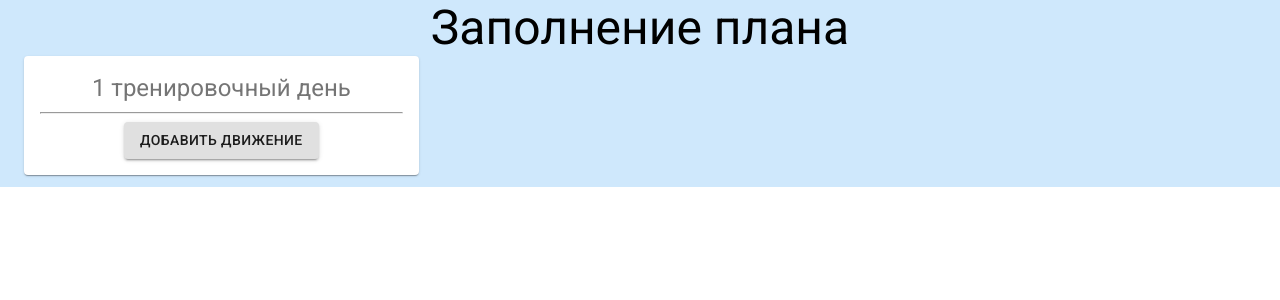
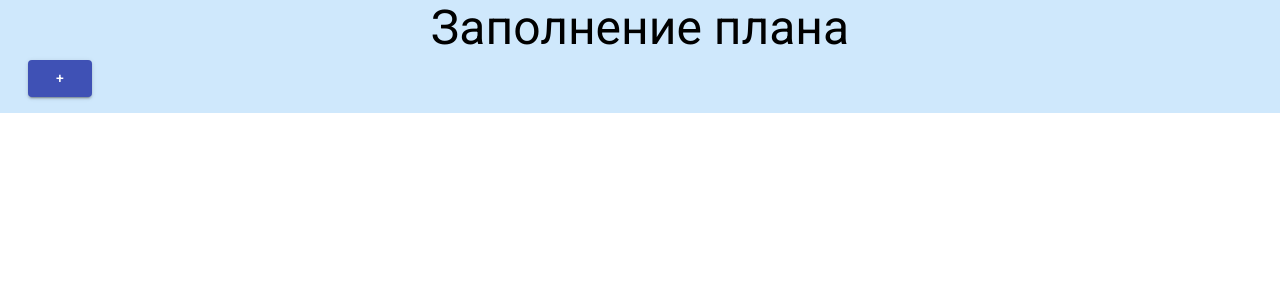
Before and after one commit to Exh8rder/plan, a React (Create React App) app: page / in a window 1280 px wide. Shown: the top 300 px of the page. Built offline with nearby package versions, Linux system fonts and the light colour scheme.

Commit message:
add PlanCreator features

```diff
--- a/package.json
+++ b/package.json
@@ -21,8 +21,7 @@
   },
   "eslintConfig": {
     "extends": [
-      "react-app",
-      "react-app/jest"
+
     ]
   },
   "browserslist": {
--- a/src/components/PlanCreator/PlanCreator.js
+++ b/src/components/PlanCreator/PlanCreator.js
@@ -1,4 +1,4 @@
-import React from "react";
+import React, { Fragment, useState } from "react";
 // import axios from 'axios';
 import TrainingDay from "../TrainingDay/TrainingDay";
 
@@ -7,8 +7,47 @@ import Container from "@material-ui/core/Container";
 import Typography from "@material-ui/core/Typography";
 
 import Grid from "@material-ui/core/Grid";
+import Button from "@material-ui/core/Button";
+import {makeStyles} from "@material-ui/core";
+import Exercise from "../TrainingDay/Exercise";
+import Paper from "@material-ui/core/Paper/Paper";
 
 function PlanCreator() {
+
+    const [dayNumber, setDay] = React.useState([]);
+
+    const addDay = () => {
+        setDay([...dayNumber, {}]);
+    };
+
+    const deleteDay = (index) => {
+        setDay(
+            [...dayNumber].filter((elem, i) => {
+                return i !== index;
+            })
+        );
+    };
+
+    const useStyles = makeStyles((theme) => ({
+
+        paper: {
+            padding: theme.spacing(2),
+            textAlign: "center",
+            color: theme.palette.text.secondary,
+        },
+        button: {
+            margin: theme.spacing(2),
+            // marginBottom: theme.spacing(2),
+        },
+        delButton: {
+            margin: theme.spacing(2),
+            position: 'absolute',
+
+        }
+    }));
+
+    const classes = useStyles();
+
   return (
     <div>
       <Box>
@@ -17,7 +56,33 @@ function PlanCreator() {
             Заполнение плана
           </Typography>
           <Grid container spacing={3}>
-            <TrainingDay />
+
+              {dayNumber.map((day, i) => {
+                  return (
+                      <Grid item xs={12} sm={4}>
+                          <Paper className={classes.paper}>
+                              <Typography variant="h5" component="h3" align="center">
+                                  {i + 1} тренировочный день
+                              </Typography>
+                              <Button
+                                  variant="contained"
+                                  color="secondary"
+                                  onClick={() => deleteDay(i)}
+                              >
+                                  {" "}
+                                  Удалить день{" "}
+                              </Button>
+                              <Fragment key={`day_${i}`} className={classes.day}>
+                                  <TrainingDay/>
+                              </Fragment>
+                          </Paper>
+                      </Grid>
+                  );
+              })}
+
+              <Button variant="contained" color="primary" className={classes.button} onClick={addDay}>
+                  +
+              </Button>
           </Grid>
         </Container>
       </Box>
--- a/src/components/TrainingDay/TrainingDay.js
+++ b/src/components/TrainingDay/TrainingDay.js
@@ -5,18 +5,12 @@ import axios from "axios";
 import Typography from "@material-ui/core/Typography";
 import { makeStyles } from "@material-ui/core/styles";
 import Paper from "@material-ui/core/Paper";
-import Grid from "@material-ui/core/Grid";
 import Button from "@material-ui/core/Button";
 
 const useStyles = makeStyles((theme) => ({
   root: {
     flexGrow: 1,
     flexWrap: "wrap",
-  },
-  paper: {
-    padding: theme.spacing(2),
-    textAlign: "center",
-    color: theme.palette.text.secondary,
   },
 }));
 
@@ -39,11 +33,6 @@ function TrainingDay() {
 
   return (
     <Fragment>
-      <Grid item xs={12} sm={4}>
-        <Paper className={classes.paper}>
-          <Typography variant="h5" component="h3" align="center">
-            1 тренировочный день
-          </Typography>
 
       {exercisesNumber.map((exercise, i) => {
         return (
@@ -55,7 +44,7 @@ function TrainingDay() {
               onClick={() => deleteExercise(i)}
             >
               {" "}
-                  Удалить{" "}
+              Удалить движение{" "}
             </Button>
           </Fragment>
         );
@@ -65,8 +54,6 @@ function TrainingDay() {
       <Button variant="contained" onClick={addExercise}>
         Добавить движение
       </Button>
-        </Paper>
-      </Grid>
     </Fragment>
   );
 }
```
Also changed, not shown: 1 other file (tests, documents, lock files or other folders). Lines whose indentation alone changed are shown as unchanged.
